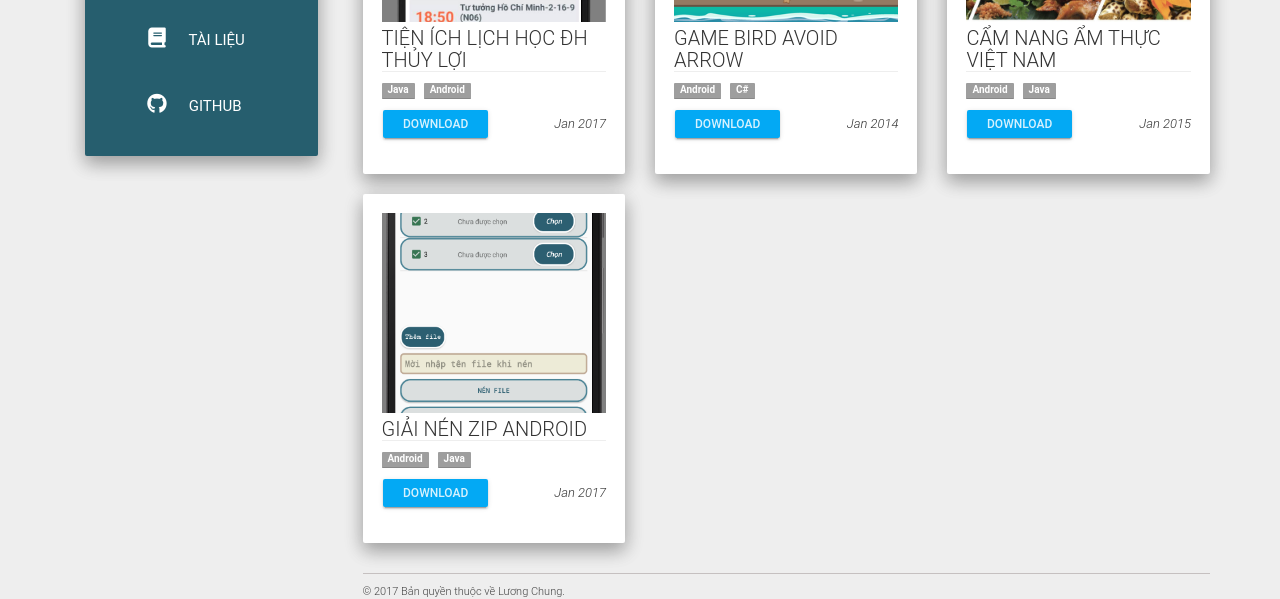
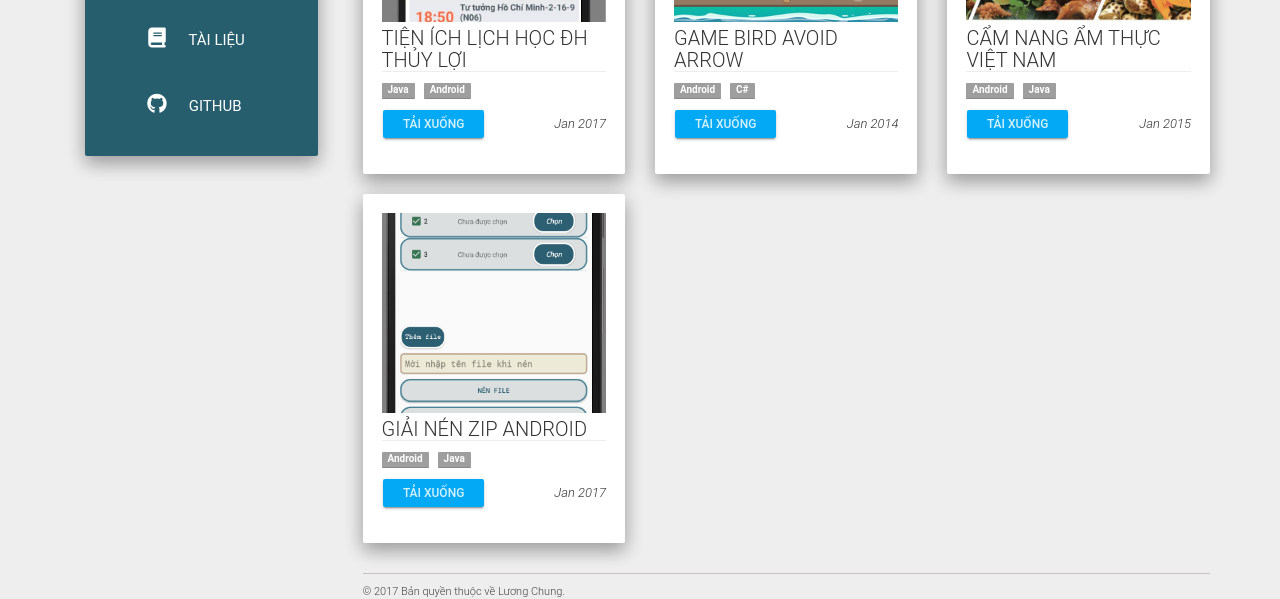
Before and after one commit to luongchung/luongchung.github.io, a Jekyll site: the page built from projects.md, in a window 1280 px wide. Shown: the part 486-1085 px from the top of the page. Built offline with Jekyll 4.4.1, drawn with Linux system fonts in a browser that asks for light colours; nearby versions of some CDN libraries.

Commit message:
Update pages

```diff
--- a/_layouts/project.html
+++ b/_layouts/project.html
@@ -26,7 +26,7 @@ layout: default
     			</div>
     			<div class="project-footer">
     				{% if i.url %}
-    				<a href="{{ i.url }}" class="btn btn-info btn-raised btn-sm project-link">Download</a>
+    				<a href="{{ i.url }}" class="btn btn-info btn-raised btn-sm project-link">Tải xuống</a>
     				{% endif %}
     				<span class="project-timeline">{{ i.date }}</span>
     			</div>
```
